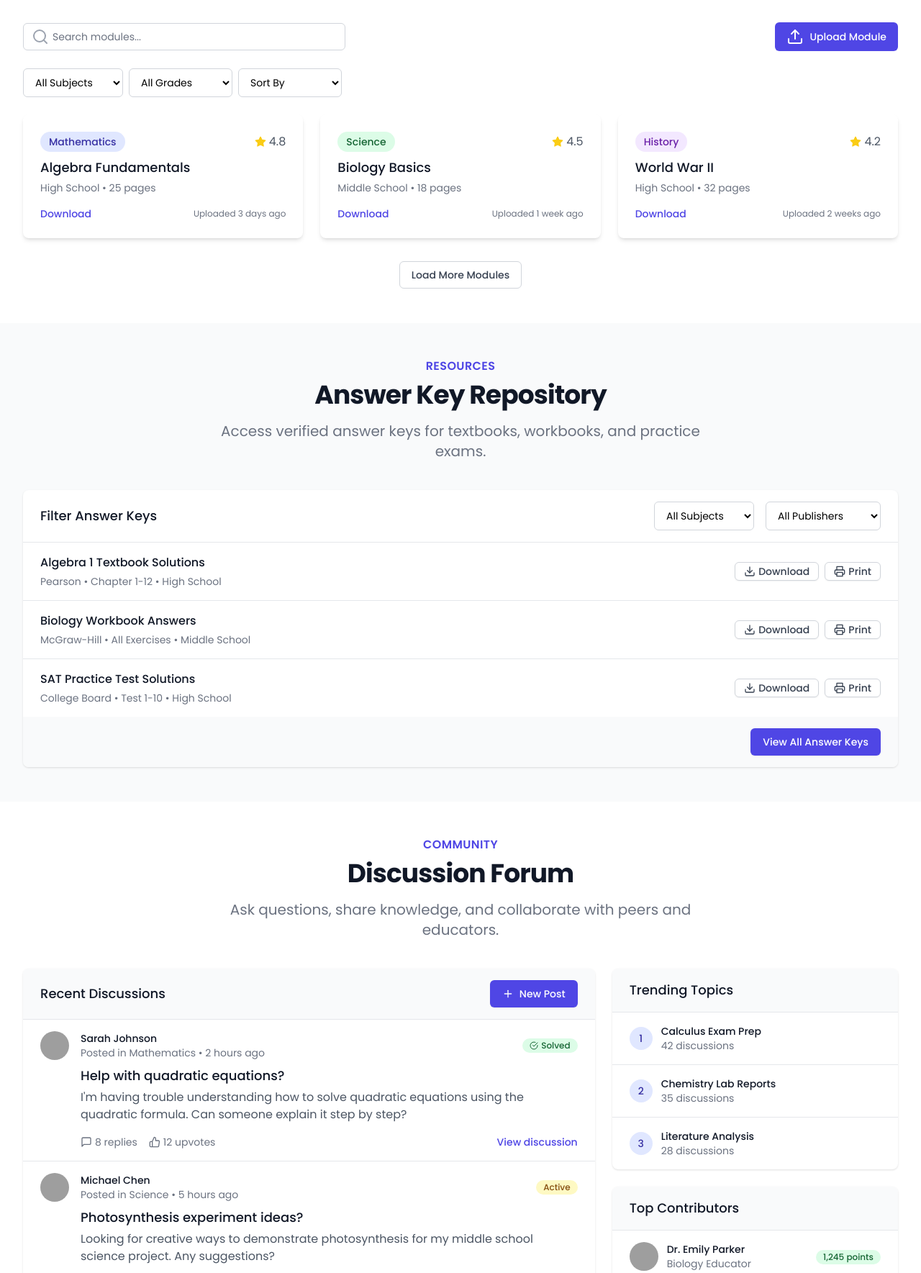
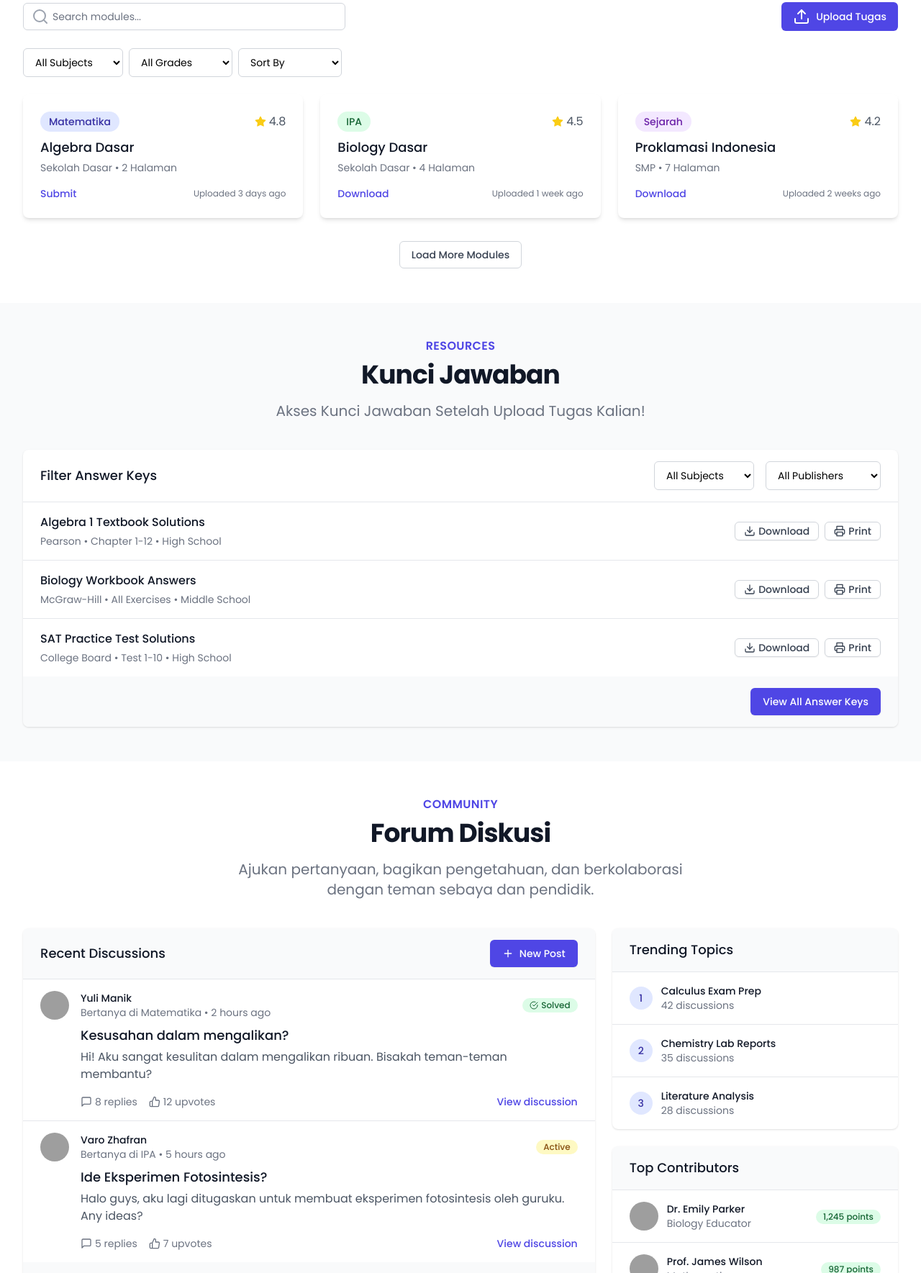
Before and after one commit to Bazzzyyy/Mejakita, a plain HTML site: page index.html in a window 1280 px wide. Shown: the part 715-2484 px from the top of the page at 72% size. Drawn offline with nearby package versions, Linux system fonts and the light colour scheme; grey boxes are pictures that could not be loaded.

Commit message:
Update index Belum Gamification.html

```diff
--- a/index.html
+++ b/index.html
@@ -79,7 +79,8 @@
                     Learn Together, Grow Together
                 </h1>
                 <p class="mt-6 max-w-lg mx-auto text-xl">
-                    Mejakita connects students and educators in a collaborative learning environment with interactive modules, answer keys, and discussion forums.
+                    Mejakita menghubungkan siswa dan pendidik dalam lingkungan belajar kolaboratif dengan modul interaktif, kunci jawaban, dan forum diskusi.
+
                 </p>
                 <div class="mt-10 flex justify-center space-x-4">
                     <a href="#" class="bg-white text-indigo-600 px-6 py-3 border border-transparent rounded-md shadow-sm text-base font-medium hover:bg-indigo-50">
@@ -99,10 +100,10 @@
             <div class="lg:text-center">
                 <h2 class="text-base text-indigo-600 font-semibold tracking-wide uppercase">Learning Resources</h2>
                 <p class="mt-2 text-3xl leading-8 font-extrabold tracking-tight text-gray-900 sm:text-4xl">
-                    Study Modules Collection
+                    Pengumpulan Lembar Kerja
                 </p>
                 <p class="mt-4 max-w-2xl text-xl text-gray-500 lg:mx-auto">
-                    Upload, manage, and access study modules for all subjects and grade levels.
+                    Unggah lembar kerja, tugas, maupun kuis kalian disini!
                 </p>
             </div>
 
@@ -115,7 +116,7 @@
                         <input type="text" class="block w-full pl-10 pr-3 py-2 border border-gray-300 rounded-md leading-5 bg-white placeholder-gray-500 focus:outline-none focus:ring-indigo-500 focus:border-indigo-500 sm:text-sm" placeholder="Search modules...">
                     </div>
                     <button class="ml-4 bg-indigo-600 hover:bg-indigo-700 text-white px-4 py-2 rounded-md text-sm font-medium flex items-center">
-                        <i data-feather="upload" class="mr-2"></i> Upload Module
+                        <i data-feather="upload" class="mr-2"></i> Upload Tugas
                     </button>
                 </div>
 
@@ -161,18 +162,18 @@
                         <div class="p-6">
                             <div class="flex items-center justify-between">
                                 <span class="inline-flex items-center px-3 py-1 rounded-full text-sm font-medium bg-indigo-100 text-indigo-800">
-                                    Mathematics
+                                    Matematika
                                 </span>
                                 <div class="flex items-center text-yellow-400">
                                     <i data-feather="star" class="w-4 h-4 fill-current"></i>
                                     <span class="ml-1 text-gray-600">4.8</span>
                                 </div>
                             </div>
-                            <h3 class="mt-2 text-lg font-medium text-gray-900">Algebra Fundamentals</h3>
-                            <p class="mt-1 text-sm text-gray-500">High School • 25 pages</p>
+                            <h3 class="mt-2 text-lg font-medium text-gray-900">Algebra Dasar</h3>
+                            <p class="mt-1 text-sm text-gray-500">Sekolah Dasar • 2 Halaman</p>
                             <div class="mt-4 flex justify-between items-center">
                                 <button class="text-indigo-600 hover:text-indigo-900 text-sm font-medium">
-                                    Download
+                                    Submit
                                 </button>
                                 <span class="text-xs text-gray-500">Uploaded 3 days ago</span>
                             </div>
@@ -184,15 +185,15 @@
                         <div class="p-6">
                             <div class="flex items-center justify-between">
                                 <span class="inline-flex items-center px-3 py-1 rounded-full text-sm font-medium bg-green-100 text-green-800">
-                                    Science
+                                    IPA
                                 </span>
                                 <div class="flex items-center text-yellow-400">
                                     <i data-feather="star" class="w-4 h-4 fill-current"></i>
                                     <span class="ml-1 text-gray-600">4.5</span>
                                 </div>
                             </div>
-                            <h3 class="mt-2 text-lg font-medium text-gray-900">Biology Basics</h3>
-                            <p class="mt-1 text-sm text-gray-500">Middle School • 18 pages</p>
+                            <h3 class="mt-2 text-lg font-medium text-gray-900">Biology Dasar</h3>
+                            <p class="mt-1 text-sm text-gray-500"> Sekolah Dasar • 4 Halaman</p>
                             <div class="mt-4 flex justify-between items-center">
                                 <button class="text-indigo-600 hover:text-indigo-900 text-sm font-medium">
                                     Download
@@ -207,15 +208,15 @@
                         <div class="p-6">
                             <div class="flex items-center justify-between">
                                 <span class="inline-flex items-center px-3 py-1 rounded-full text-sm font-medium bg-purple-100 text-purple-800">
-                                    History
+                                    Sejarah
                                 </span>
                                 <div class="flex items-center text-yellow-400">
                                     <i data-feather="star" class="w-4 h-4 fill-current"></i>
                                     <span class="ml-1 text-gray-600">4.2</span>
                                 </div>
                             </div>
-                            <h3 class="mt-2 text-lg font-medium text-gray-900">World War II</h3>
-                            <p class="mt-1 text-sm text-gray-500">High School • 32 pages</p>
+                            <h3 class="mt-2 text-lg font-medium text-gray-900">Proklamasi Indonesia</h3>
+                            <p class="mt-1 text-sm text-gray-500">SMP • 7 Halaman</p>
                             <div class="mt-4 flex justify-between items-center">
                                 <button class="text-indigo-600 hover:text-indigo-900 text-sm font-medium">
                                     Download
@@ -241,10 +242,10 @@
             <div class="lg:text-center">
                 <h2 class="text-base text-indigo-600 font-semibold tracking-wide uppercase">Resources</h2>
                 <p class="mt-2 text-3xl leading-8 font-extrabold tracking-tight text-gray-900 sm:text-4xl">
-                    Answer Key Repository
+                    Kunci Jawaban
                 </p>
                 <p class="mt-4 max-w-2xl text-xl text-gray-500 lg:mx-auto">
-                    Access verified answer keys for textbooks, workbooks, and practice exams.
+                    Akses Kunci Jawaban Setelah Upload Tugas Kalian!
                 </p>
             </div>
 
@@ -340,10 +341,10 @@
             <div class="lg:text-center">
                 <h2 class="text-base text-indigo-600 font-semibold tracking-wide uppercase">Community</h2>
                 <p class="mt-2 text-3xl leading-8 font-extrabold tracking-tight text-gray-900 sm:text-4xl">
-                    Discussion Forum
+                    Forum Diskusi
                 </p>
                 <p class="mt-4 max-w-2xl text-xl text-gray-500 lg:mx-auto">
-                    Ask questions, share knowledge, and collaborate with peers and educators.
+                    Ajukan pertanyaan, bagikan pengetahuan, dan berkolaborasi dengan teman sebaya dan pendidik.
                 </p>
             </div>
 
@@ -370,16 +371,16 @@
                                         <div class="ml-4 flex-1">
                                             <div class="flex items-center justify-between">
                                                 <div>
-                                                    <p class="text-sm font-medium text-gray-900">Sarah Johnson</p>
-                                                    <p class="text-sm text-gray-500">Posted in Mathematics • 2 hours ago</p>
+                                                    <p class="text-sm font-medium text-gray-900">Yuli Manik</p>
+                                                    <p class="text-sm text-gray-500">Bertanya di Matematika • 2 hours ago</p>
                                                 </div>
                                                 <span class="inline-flex items-center px-2.5 py-0.5 rounded-full text-xs font-medium bg-green-100 text-green-800">
                                                     <i data-feather="check-circle" class="mr-1 w-3 h-3"></i> Solved
                                                 </span>
                                             </div>
                                             <div class="mt-2">
-                                                <h4 class="text-lg font-medium text-gray-900">Help with quadratic equations?</h4>
-                                                <p class="mt-1 text-gray-600">I'm having trouble understanding how to solve quadratic equations using the quadratic formula. Can someone explain it step by step?</p>
+                                                <h4 class="text-lg font-medium text-gray-900">Kesusahan dalam mengalikan?</h4>
+                                                <p class="mt-1 text-gray-600">Hi! Aku sangat kesulitan dalam mengalikan ribuan. Bisakah teman-teman membantu?</p>
                                             </div>
                                             <div class="mt-4 flex items-center justify-between">
                                                 <div class="flex space-x-4">
@@ -407,16 +408,16 @@
                                         <div class="ml-4 flex-1">
                                             <div class="flex items-center justify-between">
                                                 <div>
-                                                    <p class="text-sm font-medium text-gray-900">Michael Chen</p>
-                                                    <p class="text-sm text-gray-500">Posted in Science • 5 hours ago</p>
+                                                    <p class="text-sm font-medium text-gray-900">Varo Zhafran</p>
+                                                    <p class="text-sm text-gray-500">Bertanya di IPA • 5 hours ago</p>
                                                 </div>
                                                 <span class="inline-flex items-center px-2.5 py-0.5 rounded-full text-xs font-medium bg-yellow-100 text-yellow-800">
                                                     Active
                                                 </span>
                                             </div>
                                             <div class="mt-2">
-                                                <h4 class="text-lg font-medium text-gray-900">Photosynthesis experiment ideas?</h4>
-                                                <p class="mt-1 text-gray-600">Looking for creative ways to demonstrate photosynthesis for my middle school science project. Any suggestions?</p>
+                                                <h4 class="text-lg font-medium text-gray-900">Ide Eksperimen Fotosintesis?</h4>
+                                                <p class="mt-1 text-gray-600">Halo guys, aku lagi ditugaskan untuk membuat eksperimen fotosintesis oleh guruku. Any ideas?</p>
                                             </div>
                                             <div class="mt-4 flex items-center justify-between">
                                                 <div class="flex space-x-4">
```
